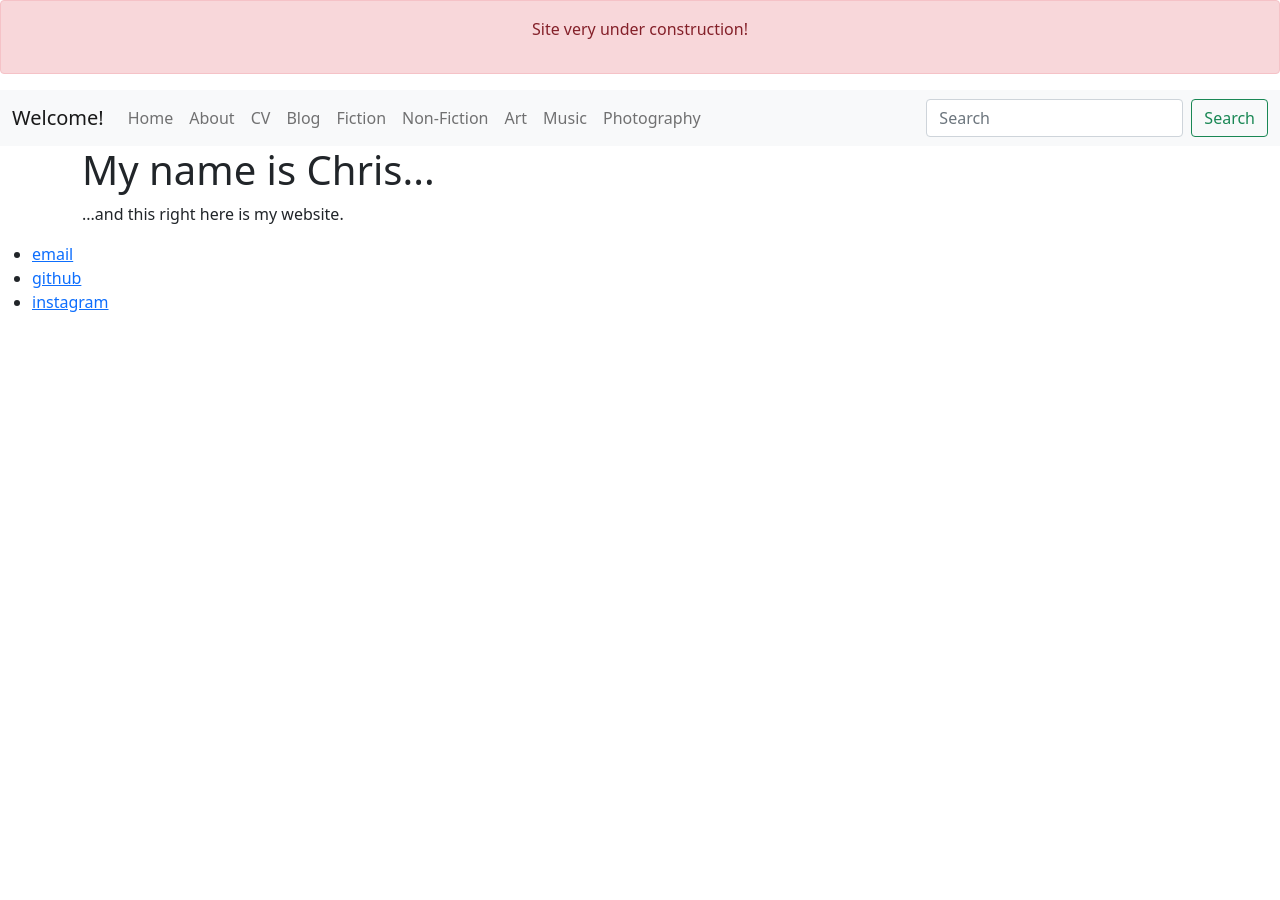
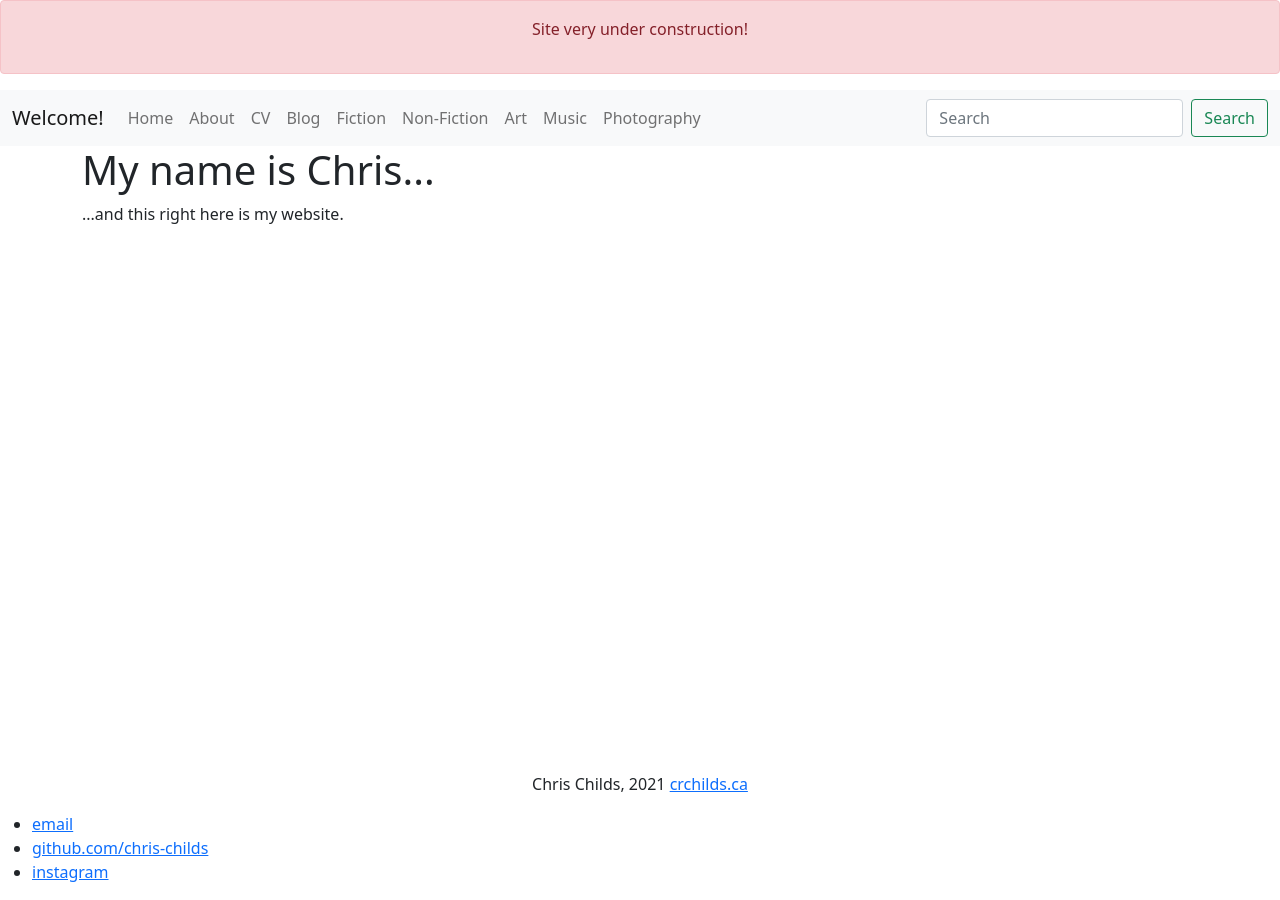
Before and after one commit to chris-childs/chris-childs.github.io, a Jekyll site: the page built from index.html, in a window 1280 px wide. Built offline with Jekyll 4.4.1, drawn with Linux system fonts in a browser that asks for light colours.

Commit message:
Update default.html

```diff
--- a/_layouts/default.html
+++ b/_layouts/default.html
@@ -59,11 +59,20 @@
 				{{ content }}
 
 			</div><!-- /.container -->
-			<ul>
-					<li><a href="mailto:christopher.robert.childs@gmail.com">email</a></li>
-					<li><a href="https://github.com/chris-childs">github</a></li>
-					<li><a href="https://www.instagram.com/cchilds_/">instagram</a></li>
-			</ul>
+			<!-- Footer -->
+			<footer class="page-footer font-small blue fixed-bottom">
+			  <!-- Copyright -->
+			  <div class="footer-copyright text-center py-3">Chris Childs, 2021
+			    <a href="https://crchilds.ca/"> crchilds.ca</a>
+			  </div>
+				<ul>
+						<li><a href="mailto:christopher.robert.childs@gmail.com">email</a></li>
+						<li><a href="https://github.com/chris-childs">github.com/chris-childs</a></li>
+						<li><a href="https://www.instagram.com/cchilds_/">instagram</a></li>
+				</ul>
+			  <!-- Copyright -->
 
+			</footer>
+			<!-- Footer -->
 		</body>
 	</html>
```
